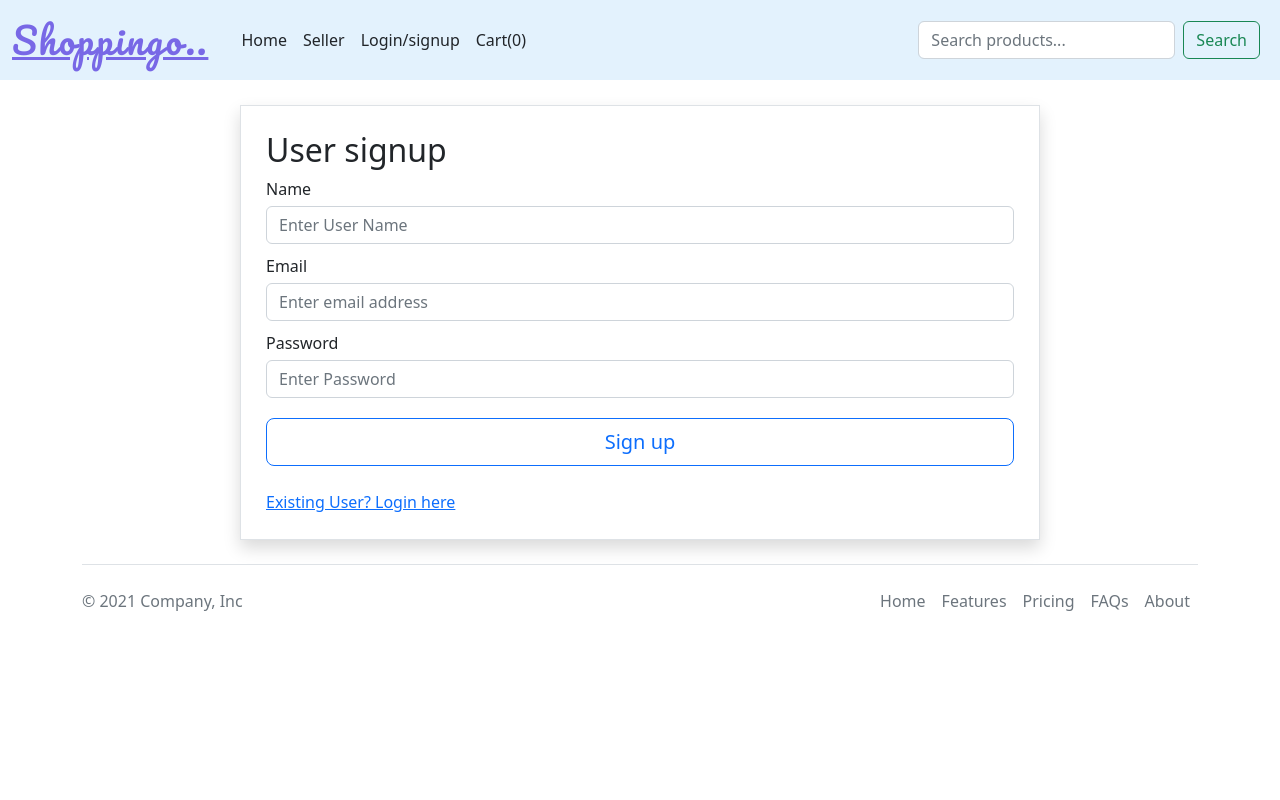
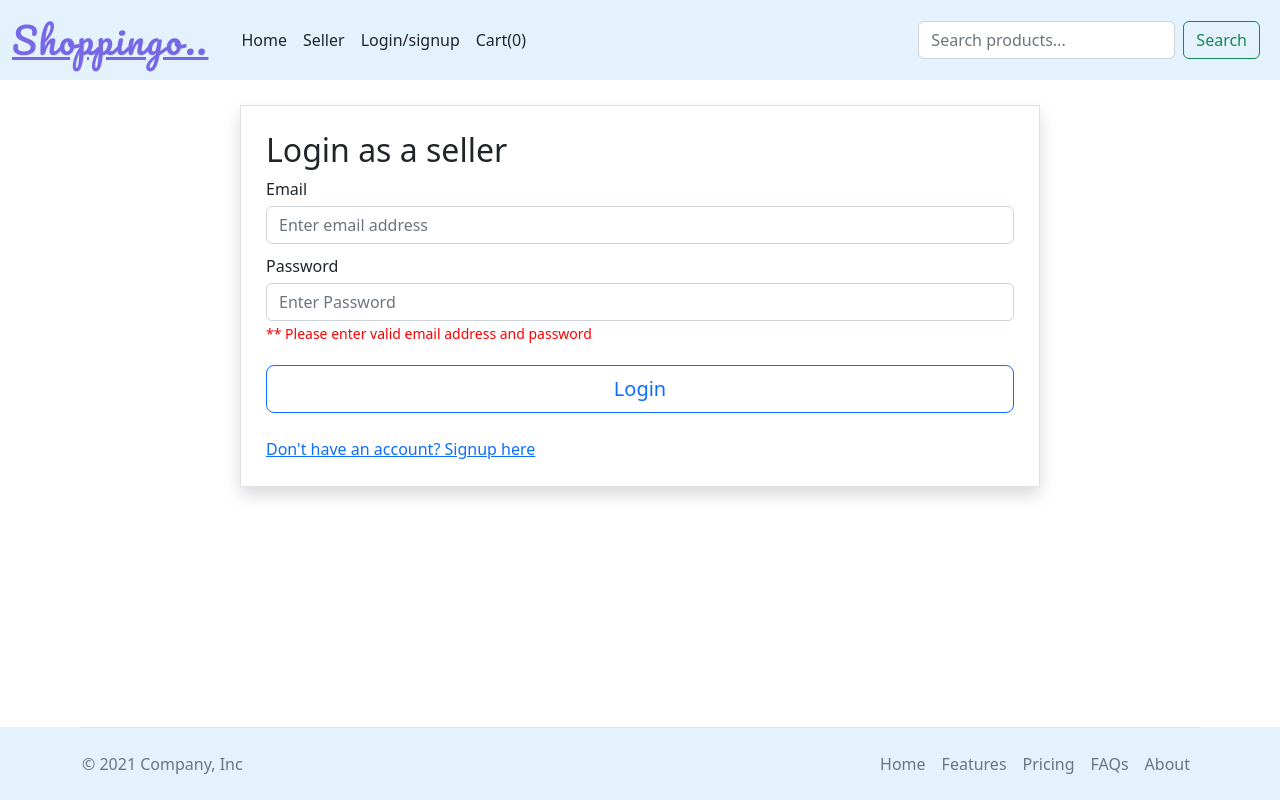
Before and after one commit to Balaji-Nandure/Shoppingo, an Angular app: page /user-auth in a window 1280 px wide. Built offline with nearby package versions, Linux system fonts and the light colour scheme.

Commit message:
footer bug fixed

```diff
--- a/db.json
+++ b/db.json
@@ -138,6 +138,12 @@
       "email": "ankit@test.com",
       "password": "1234",
       "id": 3
+    },
+    {
+      "name": "",
+      "email": "",
+      "password": "",
+      "id": 4
     }
   ]
 }
--- a/src/app/footer/footer.component.css
+++ b/src/app/footer/footer.component.css
@@ -0,0 +1,6 @@
+.footer {
+  /* float: bottom; */
+  position: fixed;
+  bottom: 0;
+  background-color: #e3f2fd;
+}
--- a/src/app/footer/footer.component.html
+++ b/src/app/footer/footer.component.html
@@ -1,7 +1,7 @@
 <div class="footer container-fluid">
   <div class="container">
     <footer
-      class="d-flex flex-wrap justify-content-between align-items-center py-3 my-4 border-top"
+      class="d-flex flex-wrap justify-content-between align-items-center py-3 border-top"
     >
       <p class="col-md-4 mb-0 text-muted">© 2021 Company, Inc</p>
 
--- a/src/app/user-auth/user-auth.component.html
+++ b/src/app/user-auth/user-auth.component.html
@@ -1,7 +1,8 @@
 <!-- User-auth works -->
 
 <div class="user-auth border shadow">
-  <div class="signup">
+  <!-- Signup form -->
+  <div *ngIf="!showLogin" class="signup">
     <h2 class="signup-heading">User signup</h2>
 
     <form #userSignup="ngForm" (ngSubmit)="signup(userSignup.value)">
@@ -43,7 +44,53 @@
 
       <br />
 
-      <a class="stretched-link">Existing User? Login here</a>
+      <a (click)="openLogin()" class="stretched-link"
+        >Existing User? Login here</a
+      >
     </form>
   </div>
+
+  <!-- Login Form -->
+  <div class="login" *ngIf="showLogin">
+    <h2 class="login-heading">Login as a seller</h2>
+
+    <form #userLogin="ngForm" (ngSubmit)="login(userLogin.value)">
+      <label for="lemail">Email</label>
+      <input
+        placeholder="Enter email address"
+        class="form-control"
+        type="email"
+        name="email"
+        id="lemail"
+        ngModel
+      />
+
+      <label for="lpword">Password</label>
+      <input
+        placeholder="Enter Password"
+        class="form-control password"
+        type="password"
+        name="password"
+        id="lpword"
+        ngModel
+      />
+
+      <!-- Login Error -->
+      <p class="login-error">
+        <small>** Please enter valid email address and password</small>
+      </p>
+      <!-- Login button -->
+      <div class="d-grid">
+        <button type="submit" class="btn btn-lg btn-outline-primary">
+          Login
+        </button>
+      </div>
+    </form>
+
+    <br />
+
+    <a (click)="openSignup()" class="stretched-link"
+      >Don't have an account? Signup here</a
+    >
+  </div>
 </div>
--- a/src/app/user-auth/user-auth.component.ts
+++ b/src/app/user-auth/user-auth.component.ts
@@ -1,5 +1,5 @@
 import { UserService } from './../services/user.service';
-import { signup } from './../data-type';
+import { signup, login } from './../data-type';
 import { Component, OnInit } from '@angular/core';
 
 @Component({
@@ -8,6 +8,7 @@ import { Component, OnInit } from '@angular/core';
   styleUrls: ['./user-auth.component.css'],
 })
 export class UserAuthComponent implements OnInit {
+  showLogin: boolean = true;
   constructor(private user: UserService) {}
 
   ngOnInit(): void {
@@ -18,4 +19,18 @@ export class UserAuthComponent implements OnInit {
     // console.log(data);
     this.user.userSignup(data);
   }
+
+  login(data: login) {
+    console.log(data);
+  }
+
+  openLogin() {
+    // console.log('openLogin');
+    this.showLogin = true;
+  }
+
+  openSignup() {
+    // console.log('openSignup');
+    this.showLogin = false;
+  }
 }
```
